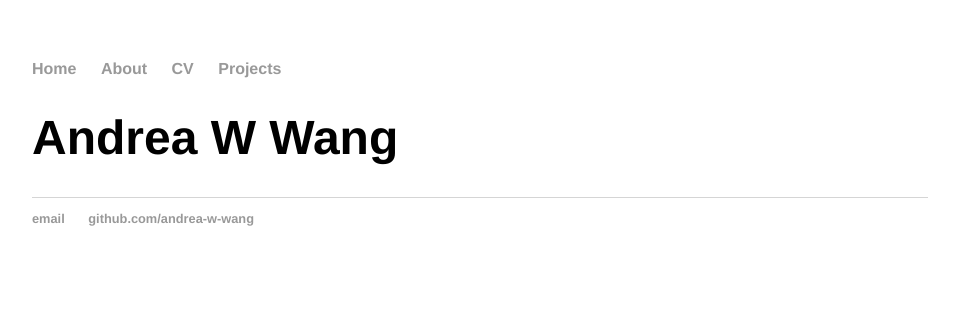
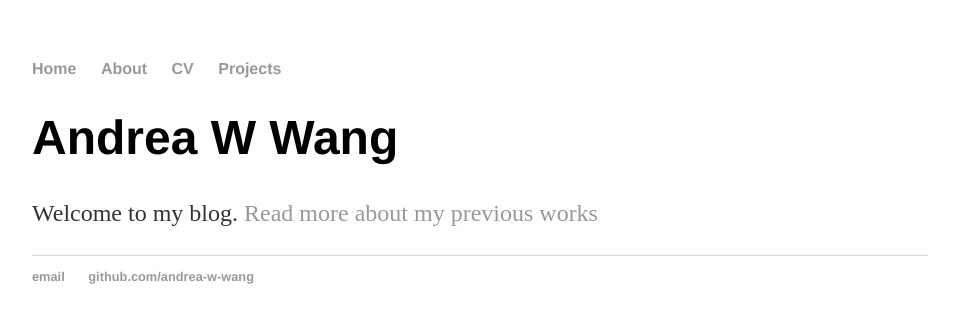
Before and after one commit to andrea-w-wang/andrea-w-wang.github.io, a Jekyll site: the page built from index.html, in a window 1280 px wide. Shown: the top 323 px of the page, without its empty margins (160-1119 px from the left). Built offline with Jekyll 4.4.1, drawn with Linux system fonts in a browser that asks for light colours.

Commit message:
Update index.html

```diff
--- a/index.html
+++ b/index.html
@@ -1,30 +1,8 @@
-<!DOCTYPE html>
-<html>
-	<head>
-		<title>Andrea W Wang</title>
-		<!-- link to main stylesheet -->
-		<link rel="stylesheet" type="text/css" href="/css/main.css">
-	</head>
-	<body>
-		<nav>
-    		<ul>
-        		<li><a href="/">Home</a></li>
-	        	<li><a href="/about">About</a></li>
-        		<li><a href="/cv">CV</a></li>
-        		<li><a href="/projects">Projects</a></li>
-    		</ul>
-		</nav>
-		<div class="container">
-    		<div class="blurb">
-        		<h1>Andrea W Wang</h1>
-		</div><!-- /.blurb -->
-		</div><!-- /.container -->
-
-		<footer>
-    		<ul>
-        		<li><a href="mailto:ayw255@nyu.edu">email</a></li>
-        		<li><a href="https://github.com/andrea-w-wang">github.com/andrea-w-wang</a></li>
-		</ul>
-		</footer>
-	</body>
-</html>
+---
+layout: default
+title: Andrea W Wang
+---
+<div class="blurb">
+	<h1>Andrea W Wang</h1>
+	<p>Welcome to my blog. <a href="/projects">Read more about my previous works</a></p>
+</div><!-- /.blurb -->
```
